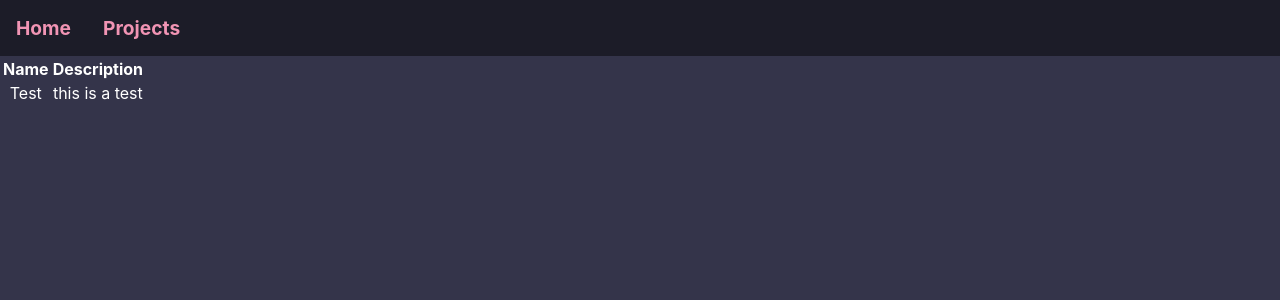
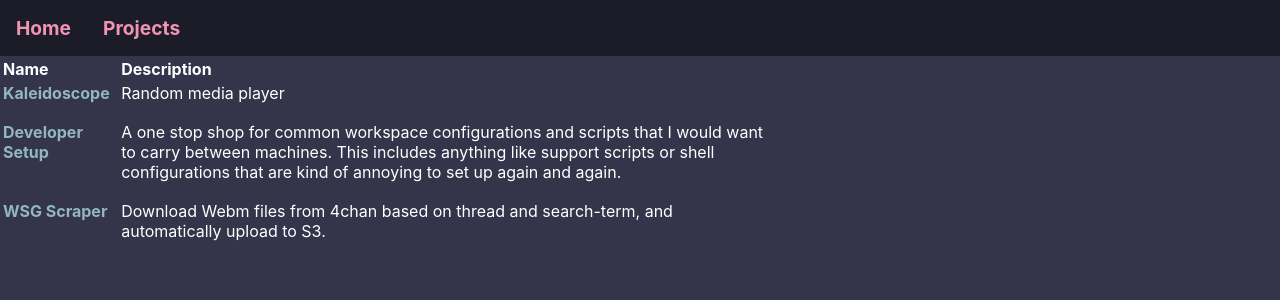
Before and after one commit to alloba/personal-site, a React (Create React App) app: page /projects in a window 1280 px wide. Shown: the top 300 px of the page. Built offline with nearby package versions, Linux system fonts and the light colour scheme.

Commit message:
update project page with a few items, mostly to make sure it works at all.

```diff
--- a/src/projects/Projects.css
+++ b/src/projects/Projects.css
@@ -0,0 +1,20 @@
+.list-item {
+    text-decoration: none;
+    color: #93B7BE;
+    font-weight: bold;
+}
+
+.list-item-noclick {
+    text-decoration: none;
+    color: #63888d;
+    font-weight: bold;
+}
+
+.project-table-div {
+    width: 60%;
+}
+
+table { text-align: left}
+table td { padding-bottom: 1em;}
+table td:nth-child(1) { vertical-align: top; }
+table td:nth-child(2) { vertical-align: top; }
--- a/src/projects/Projects.js
+++ b/src/projects/Projects.js
@@ -1,12 +1,30 @@
+import './Projects.css'
+
 const projectList = [
-    {name: 'Test', description: 'this is a test', link: ''},
+    {
+        name: 'Kaleidoscope',
+        description: 'Random media player',
+        link: '//kaleidoscope.alexlbates.com'
+    },
+    {
+        name: 'Developer Setup',
+        description:
+            'A one stop shop for common workspace configurations and scripts that I would want to carry between machines. ' +
+            'This includes anything like support scripts or shell configurations that are kind of annoying to set up again and again.',
+        link: '//gitlab.com/alloba/developer-environment-configs'
+    },
+    {
+        name: 'WSG Scraper',
+        description: 'Download Webm files from 4chan based on thread and search-term, and automatically upload to S3.',
+        link: 'TODO_SECURE_THIS_PROJECT'
+    },
 ]
 
 
 export default function Projects() {
     return (
-        <div>
-            <table>
+        <div >
+            <table className={'project-table-div'}>
                 <tr>
                     <th>Name</th>
                     <th>Description</th>
@@ -39,14 +57,14 @@ function renderSingleProjectListElement(projectItem) {
     if (projectItem.link) {
         return (
             <tr key={projectItem.name}>
-                <td><a href={projectItem.link}>{projectItem.name}</a></td>
+                <td><a className={'list-item'} href={projectItem.link}>{projectItem.name}</a></td>
                 <td>{projectItem.description}</td>
             </tr>
         )
     } else {
         return (
             <tr key={projectItem.name}>
-                <td>{projectItem.name}</td>
+                <td className={'list-item-noclick'}>{projectItem.name}</td>
                 <td>{projectItem.description}</td>
             </tr>
         )
```
